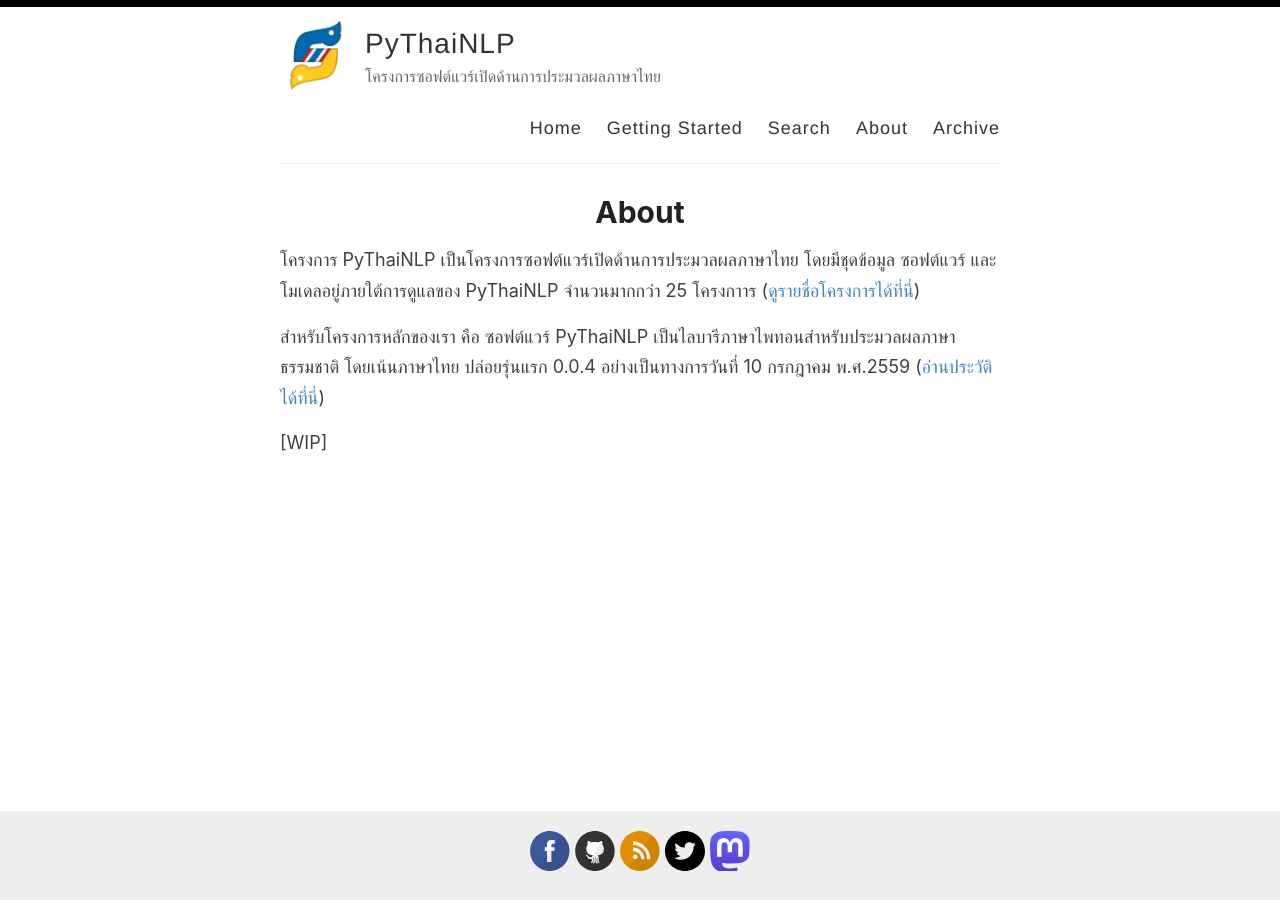
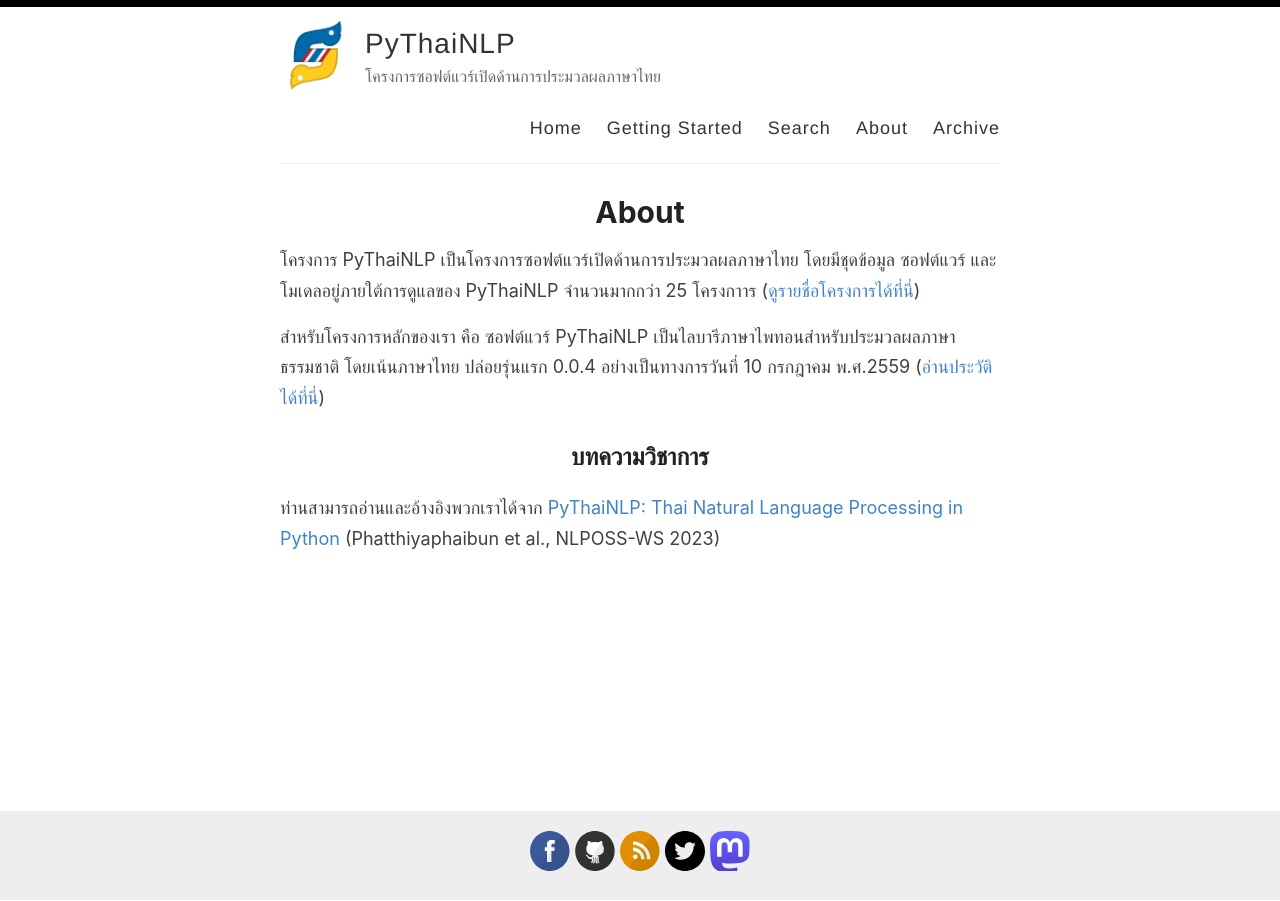
Before and after one commit to PyThaiNLP/th, a Jekyll site: the page built from _pages/about.md, in a window 1280 px wide. Built offline with Jekyll 4.4.1, drawn with Linux system fonts in a browser that asks for light colours.

Commit message:
Update about.md

```diff
--- a/_pages/about.md
+++ b/_pages/about.md
@@ -8,4 +8,6 @@ permalink: /about/
 
 สำหรับโครงการหลักของเรา คือ ซอฟต์แวร์ PyThaiNLP เป็นไลบารีภาษาไพทอนสำหรับประมวลผลภาษาธรรมชาติ โดยเน้นภาษาไทย ปล่อยรุ่นแรก 0.0.4 อย่างเป็นทางการวันที่ 10 กรกฎาคม พ.ศ.2559 ([อ่านประวัติได้ที่นี่](https://github.com/PyThaiNLP/pythainlp/wiki/History))
 
-[WIP]
+## บทความวิชาการ
+
+ท่านสามารถอ่านและอ้างอิงพวกเราได้จาก [PyThaiNLP: Thai Natural Language Processing in Python](https://aclanthology.org/2023.nlposs-1.4) (Phatthiyaphaibun et al., NLPOSS-WS 2023)
```
